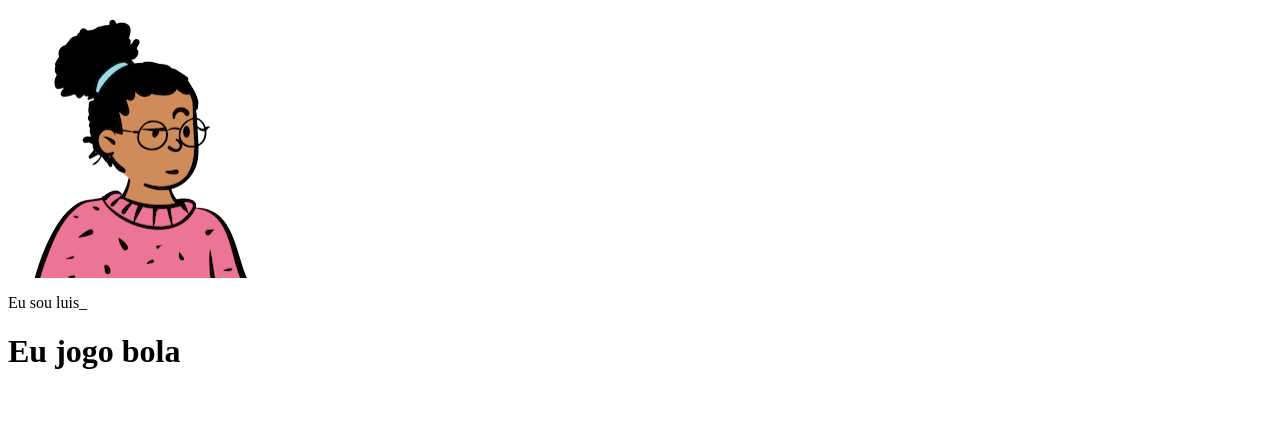
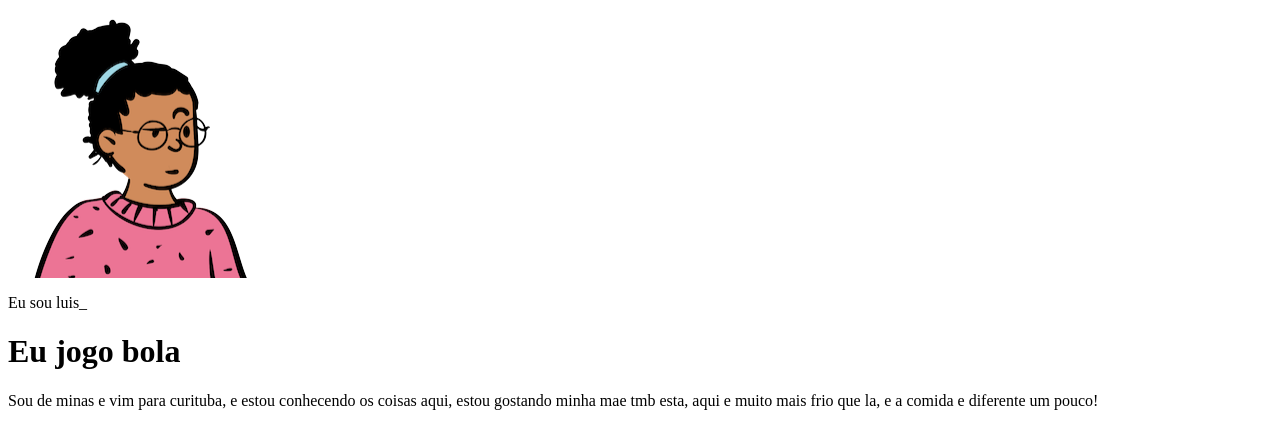
Before and after one commit to shit006/portfolio, a plain HTML site: page index.html in a window 1280 px wide. Drawn offline with Linux system fonts and the light colour scheme.

Commit message:
Update index.html

```diff
--- a/index.html
+++ b/index.html
@@ -9,7 +9,10 @@
     <img src="img/avatar-perfil.png" alt="avatar da Fernanda" srcset="" />
 <p>Eu sou luis_</p>
   <h1>Eu jogo bola</h1>
-
+<p>
+    Sou de minas e vim para curituba, e estou conhecendo os coisas aqui, estou gostando
+  minha mae tmb esta, aqui e muito mais frio que la, e a comida e diferente um pouco!
+  </p>
 
   </body>
 </html>
```
